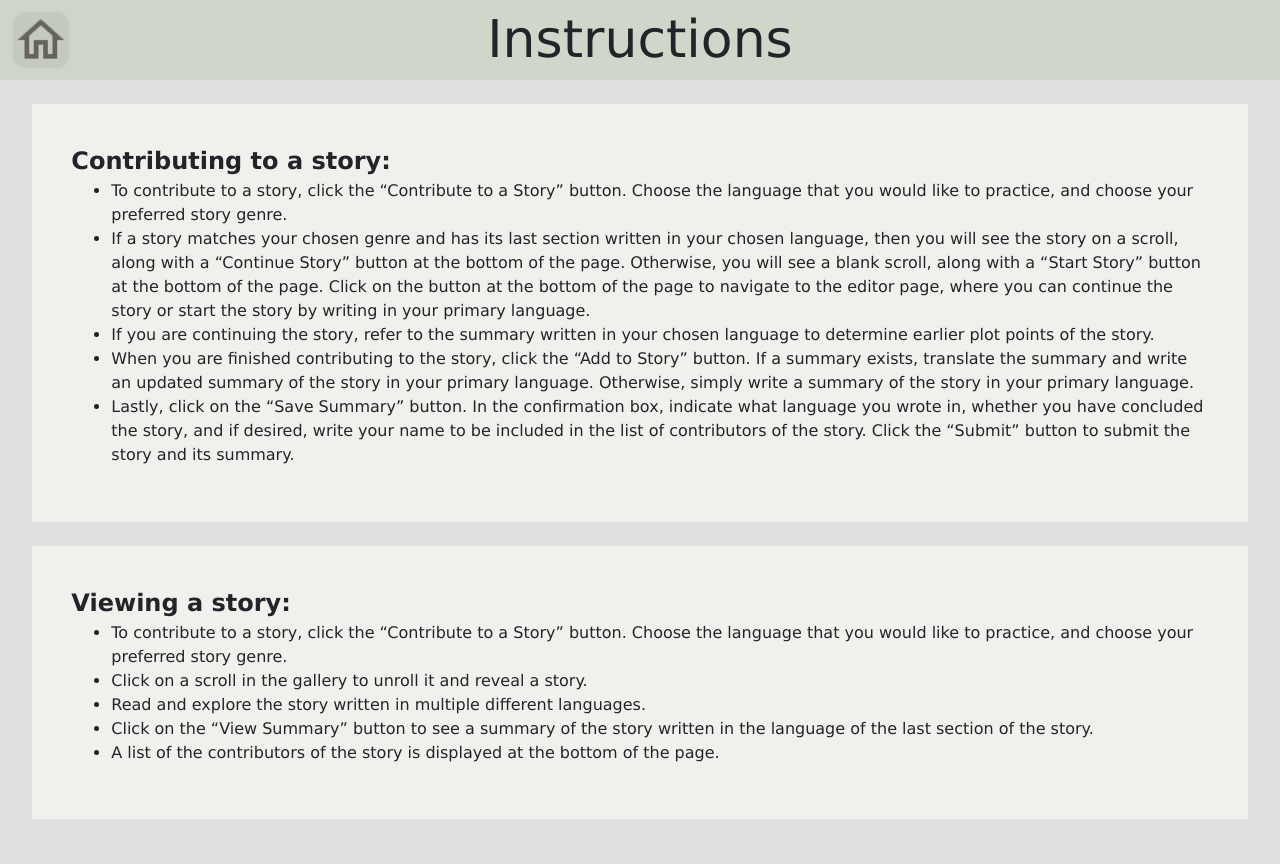
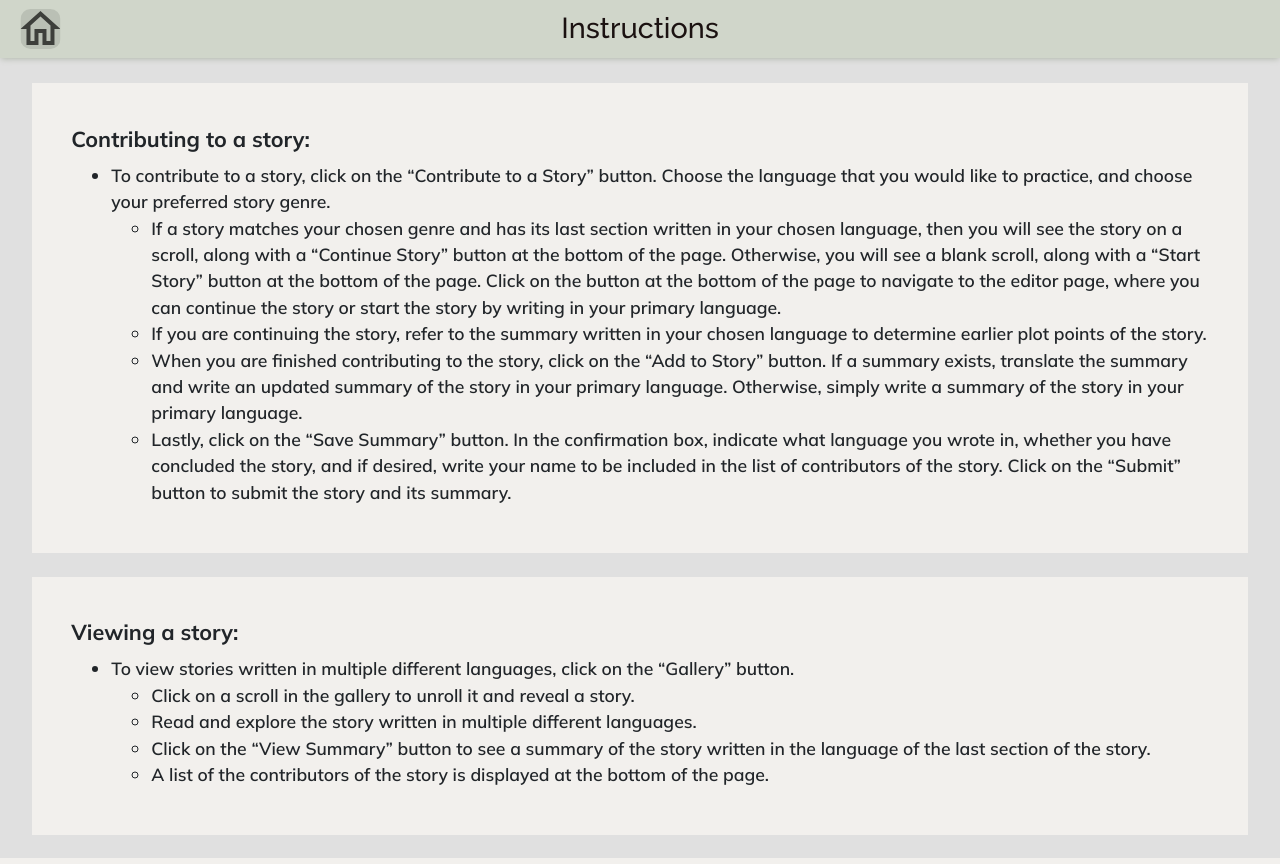
Before and after one commit to NicholasJJ/cs160finalfrontend, a Django app: page /coloring/instructions in a window 1280 px wide. Run offline with Django 3.2, Linux system fonts and the light colour scheme; some libraries are stand-ins or nearby versions.

Commit message:
modified instructions style

```diff
--- a/coloring/templates/coloring/instructions.html
+++ b/coloring/templates/coloring/instructions.html
@@ -9,16 +9,17 @@
     <link rel="stylesheet" type="text/css" href="{% static '/vendors/bootstrap/css/bootstrap.css' %}" />
     <link rel="stylesheet" type="text/css" href="{% static '/css/main.css' %}" />
 
-	<script src="{% static '/vendors/jquery/jquery-3.3.1.min.js' %}"></script>
+  	<script src="{% static '/vendors/jquery/jquery-3.3.1.min.js' %}"></script>
     <script src="{% static '/vendors/jquery-ui/jquery-ui.min.js' %}"></script>
-	<meta name="viewport" content="width=device-width, initial-scale=1">
-	<link rel="stylesheet" href="https://www.w3schools.com/w3css/4/w3.css">
-	<link rel="stylesheet" href="https://cdnjs.cloudflare.com/ajax/libs/font-awesome/4.7.0/css/font-awesome.min.css">
+  	<meta name="viewport" content="width=device-width, initial-scale=1">
+  	<link rel="stylesheet" href="https://www.w3schools.com/w3css/4/w3.css">
+  	<link rel="stylesheet" href="https://cdnjs.cloudflare.com/ajax/libs/font-awesome/4.7.0/css/font-awesome.min.css">
     <link rel="preconnect" href="https://fonts.googleapis.com">
     <link rel="preconnect" href="https://fonts.gstatic.com" crossorigin>
-    <link href="https://fonts.googleapis.com/css2?family=Mulish:ital,wght@0,300;0,400;0,500;0,600;1,300&display=swap" rel="stylesheet">
+    <link href="https://fonts.googleapis.com/css2?family=Mulish:wght@400;500;600;700&family=Raleway:wght@400;500&display=swap" rel="stylesheet">
 
     <style type="text/css">
+
     #icon-return{
         margin: 0 0 0 1vw;
         background: #B2B8AD;
@@ -33,14 +34,11 @@
     }
 
     button {
-        background-color: #7e695a;
-        opacity: 0.58;
+        opacity: 0.7;
+        background-color: #b2b8ad;
         border: 1px hidden;
-        color: white;
         text-align: center;
-        font-size: 16px;
-        border-radius: 8px;
-        box-shadow: 1px 1px 6px 1px #cccccc;
+        border-radius: 10px;
       }
 
     button:focus {
@@ -71,20 +69,48 @@
     }
 	#header{
 			width: 100%;
-			height: 10vh;
+			height: 7.2vh;
 			background-color: #D0D6CA;
+      box-shadow: 0 2px 6px -1px #b2b8ad;
 	}
+
+  /* Home icon source: Google Material Icons - https://fonts.google.com/icons?selected=Material%20Icons%20Outlined%3Ahome%3A */
 	#homebtn{
 		position: absolute;
 		top: 50%;
-		transform: translate(1vw,-50%);
-		width: 7vh;
-		height: 7vh;
-		background-color: transparent;
-		border: none;
-		background-image: url(./../static/images/home.png);
-		background-size: 100% 100%;
+		transform: translate(1.6vw,-50%);
+		width: 5vh;
+		height: 5vh;
+    text-align: center;
+    background-image: url("/static/images/home_black_48dp.svg");
+    background-position: center;
+    background-repeat: no-repeat;
 	}
+
+  #homebtn:hover {
+    background-color: #91998A;
+    opacity: 0.7;
+    background-image: url("/static/images/home_black_48dp.svg");
+    background-position: center;
+    background-repeat: no-repeat;
+  }
+
+  #title {
+    font-family: "Raleway";
+    font-weight: 500;
+    color: #1b1211;
+  }
+
+  li {
+    font-family: "Mulish";
+    font-weight: 600;
+  }
+
+  h2 {
+    font-family: "Mulish";
+    font-weight: 700;
+  }
+
     </style>
 
 </head>
@@ -97,17 +123,17 @@
 			</div>
 			<div class="col-3"></div>
 			<div class="col-4">
-				<div style="text-align:center; margin: auto; font-size: 6.5vh;">Instructions</div>
+				<div id="title" style="text-align:center; margin: 0.7vh auto; font-size: 3.6vh; margin-top: 0.85vh;">Instructions</div>
 			</div>
 			<div class="col-4"></div>
 		</div>
 		<div class="row">
-			<div style="background-color: #F2F0ED; padding: 3% 3% 3% 3%; margin: auto; width: 95vw; margin-top: 3vh; font-size: 2vh;">
-				<b style="font-size: 3vh;">Contributing to a story:</b>
+			<div style="background-color: #F2F0ED; padding: 2.5% 3% 2.5% 3%; margin: auto; width: 95vw; margin-top: 3.2vh; font-size: 2.2vh;">
+				<h2 style="font-size: 2.7vh;">Contributing to a story:</h2>
 				<ul>
 					<li>
-						To contribute to a story, click the “Contribute to a Story” button. Choose the language that you would like to practice, and choose your preferred story genre.
-					</li>
+						To contribute to a story, click on the “Contribute to a Story” button. Choose the language that you would like to practice, and choose your preferred story genre.
+					<ul>
 					<li>
 						If a story matches your chosen genre and has its last section written in your chosen language, then you will see the story on a scroll, along with a “Continue Story” button at the bottom of the page. Otherwise, you will see a blank scroll, along with a “Start Story” button at the bottom of the page. Click on the button at the bottom of the page to navigate to the editor page, where you can continue the story or start the story by writing in your primary language.
 					</li>
@@ -115,26 +141,27 @@
 						If you are continuing the story, refer to the summary written in your chosen language to determine earlier plot points of the story.
 					</li>
 					<li>
-						When you are finished contributing to the story, click the “Add to Story” button. If a summary exists, translate the summary and write an updated summary of the story in your primary language. Otherwise, simply write a summary of the story in your primary language.
+						When you are finished contributing to the story, click on the “Add to Story” button. If a summary exists, translate the summary and write an updated summary of the story in your primary language. Otherwise, simply write a summary of the story in your primary language.
 					</li>
 					<li>
-						Lastly, click on the “Save Summary” button. In the confirmation box, indicate what language you wrote in, whether you have concluded the story, and if desired, write your name to be included in the list of contributors of the story. Click the “Submit” button to submit the story and its summary.
+						Lastly, click on the “Save Summary” button. In the confirmation box, indicate what language you wrote in, whether you have concluded the story, and if desired, write your name to be included in the list of contributors of the story. Click on the “Submit” button to submit the story and its summary.
 					</li>
 				</ul>
+        </li>
+        </ul>
 			</div>
 		</div>
 		<div class="row">
-			<div style="background-color: #F2F0ED; padding: 3% 3% 3% 3%; margin: auto; width: 95vw; margin-top: 3vh; font-size: 2vh;">
-				<b style="font-size: 3vh;">Viewing a story:</b>
+			<div style="background-color: #F2F0ED; padding: 2.5% 3% 2.5% 3%; margin: auto; width: 95vw; margin-top: 3vh; font-size: 2.2vh;">
+				<h2 style="font-size: 2.7vh;">Viewing a story:</h2>
 				<ul>
 					<li>
-						To contribute to a story, click the “Contribute to a Story” button. Choose the language that you would like to practice, and choose your preferred story genre.
-					</li>
-					</li>
+						To view stories written in multiple different languages, click on the “Gallery” button.
+					<ul>
 					<li>
 						Click on a scroll in the gallery to unroll it and reveal a story.
 					</li>
-					<li>
+          <li>
 						Read and explore the story written in multiple different languages.
 					</li>
 					<li>
@@ -144,11 +171,12 @@
 						A list of the contributors of the story is displayed at the bottom of the page.
 					</li>
 				</ul>
+        </li>
+        </ul>
 			</div>
 		</div>
 
 	</div>
-	<br>
 	<br>
 
 </body>
--- a/coloring/templates/coloring/write_summary.html
+++ b/coloring/templates/coloring/write_summary.html
@@ -352,7 +352,7 @@
           <div id="button-bar"><button id="save"><h2>Save Summary</h2></button></div>
         </div>
 
-          <!-- modal without neww language-->
+          <!-- modal without new language-->
           <div class="modal" id="confirmation">
             <div class="modal-content">
               <div id="modal-bar">
```
Also changed, not shown: coloring/templates/coloring/landing.html (+18 -6 lines), coloring/static/images/landing-1.png (added), coloring/static/images/landing.png (deleted).
